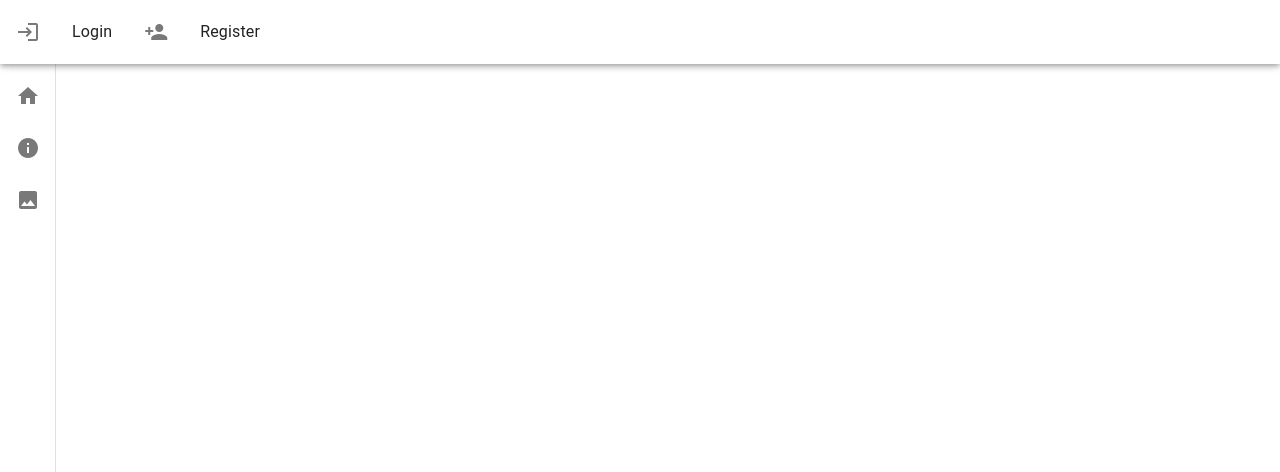
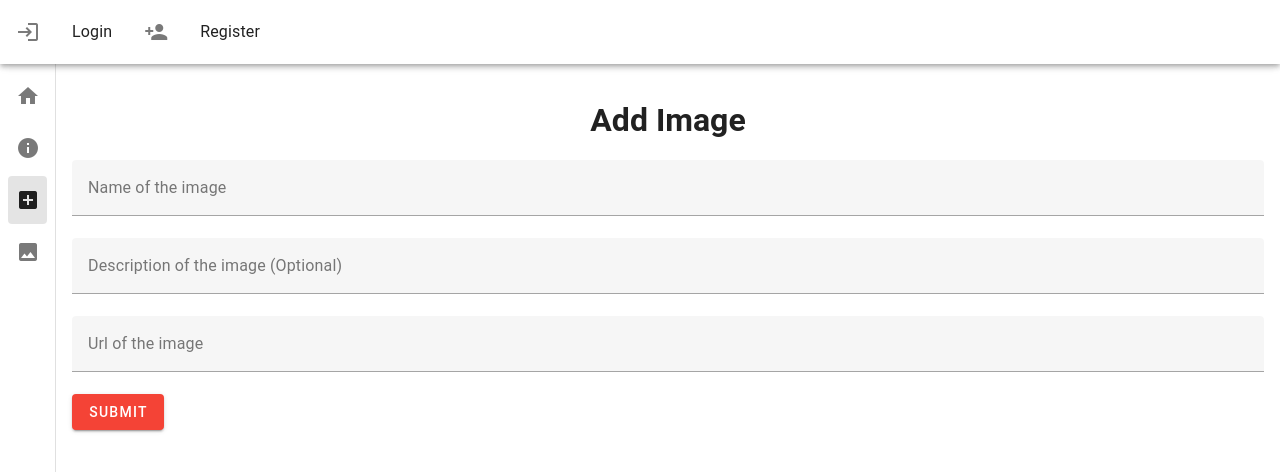
Before and after one commit to Inner-daydream/uofm-spa, a Vue app in the folder front/: page /add_image in a window 1280 px wide. Shown: the top 472 px of the page. Built offline with nearby package versions, Linux system fonts and the light colour scheme.

Commit message:
Add Image

```diff
--- a/front/src/App.vue
+++ b/front/src/App.vue
@@ -13,11 +13,17 @@ const sideNavItems = {
     "route": "/about",
     "icon": "mdi-information"
   },
+  "Add Image":{
+    "title": "Add Image",
+    "route": "/add_image",
+    "icon": "mdi-plus-box"
+  },
   "Gallery": {
     "title": "Gallery",
     "route": "/gallery",
     "icon": "mdi-image"
   }
+
 }
 const topNavItems = {
   "Login": {
--- /dev/null
+++ b/front/src/components/AddImage.vue
@@ -0,0 +1,58 @@
+<script setup>
+
+const initialState = {
+    name: '',
+    image_description: '',
+    url: '',
+}
+
+
+
+function clear() {
+    v$.value.$reset()
+
+    for (const [key, value] of Object.entries(initialState)) {
+        state[key] = value
+    }
+}
+
+async function redirect(){
+    this.$router.push('gallery');
+}
+</script>
+<!--
+<script>
+export default {
+  methods: {
+    redirectToPage() {
+      // Modifier la route ci-dessous pour rediriger vers la page souhaitée
+      this.$router.push('/gallery');
+    }
+  }
+};
+</script>
+-->
+<template>
+
+    <v-form>
+        <v-text-field label="Name of the image"
+            required name="name"></v-text-field>
+
+        <v-text-field label="Description of the image (Optional)"
+            required image_description="image_description"></v-text-field>
+
+        <v-text-field label="Url of the image"
+            required url="url"></v-text-field>
+        <v-btn @click="redirect" color= "red">
+            submit
+        </v-btn>
+
+        <v-dialog width="auto" v-model="sucessDialog">
+            <v-card>
+                <v-card-text>
+                    <span class="text-h5">You have successfully add the image!</span>
+                </v-card-text>
+            </v-card>
+        </v-dialog>
+    </v-form>
+</template>
--- a/front/src/router/index.js
+++ b/front/src/router/index.js
@@ -12,6 +12,11 @@ const router = createRouter({
       name: 'Register',
       component: () => import('../views/RegisterView.vue')
     },
+    {
+      path: '/add_image',
+      name: 'Add Image',
+      component: () => import('../views/AddImageView.vue')
+    },
   ]
 })
 
--- /dev/null
+++ b/front/src/views/AddImageView.vue
@@ -0,0 +1,15 @@
+<script setup>
+import AddImage from '../components/AddImage.vue';
+</script>
+<template>
+    <h1>Add Image</h1>
+    <AddImage></AddImage>
+</template>
+
+<style scoped>
+h1 {
+
+    text-align: center;
+    margin: 1rem;
+}
+</style>
```
